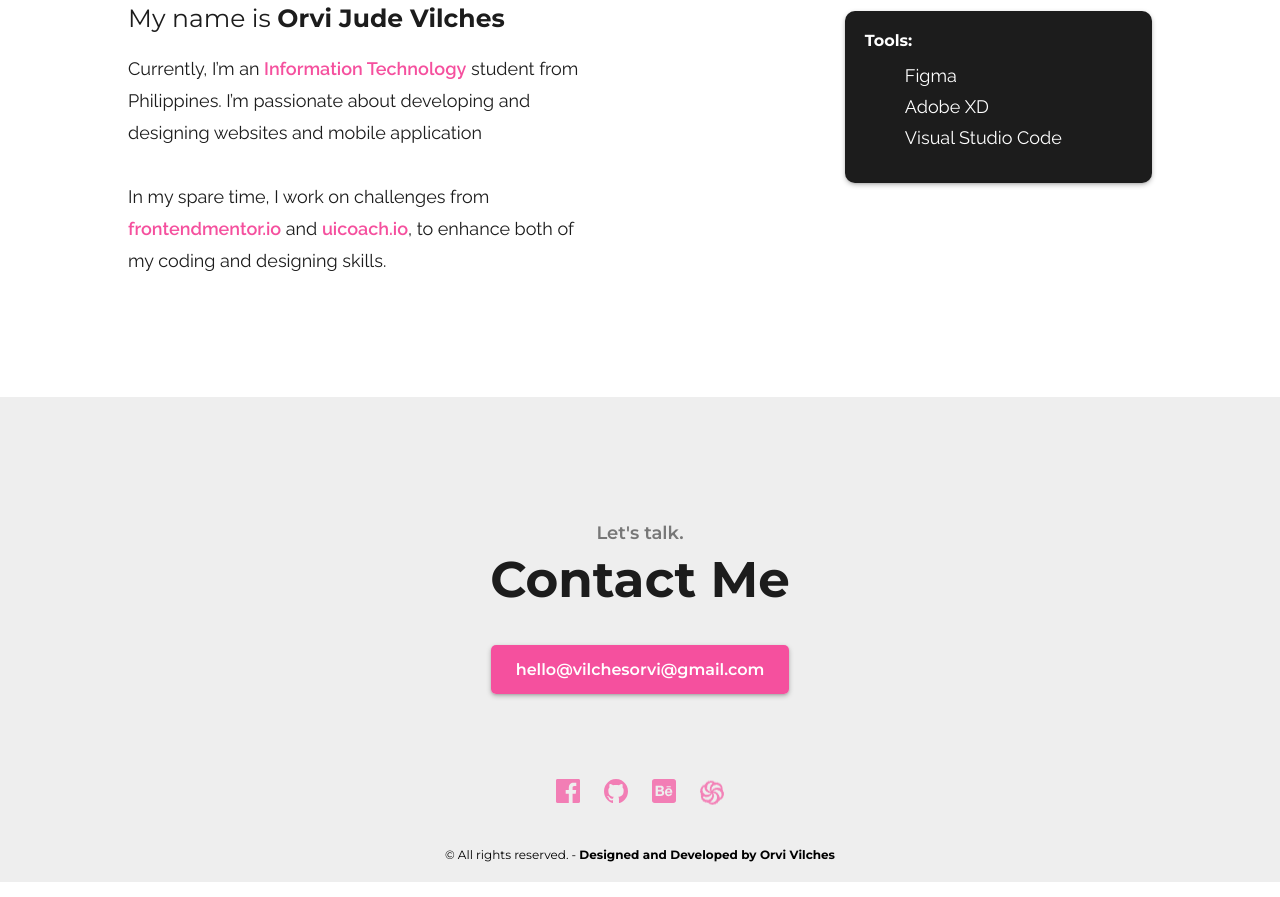
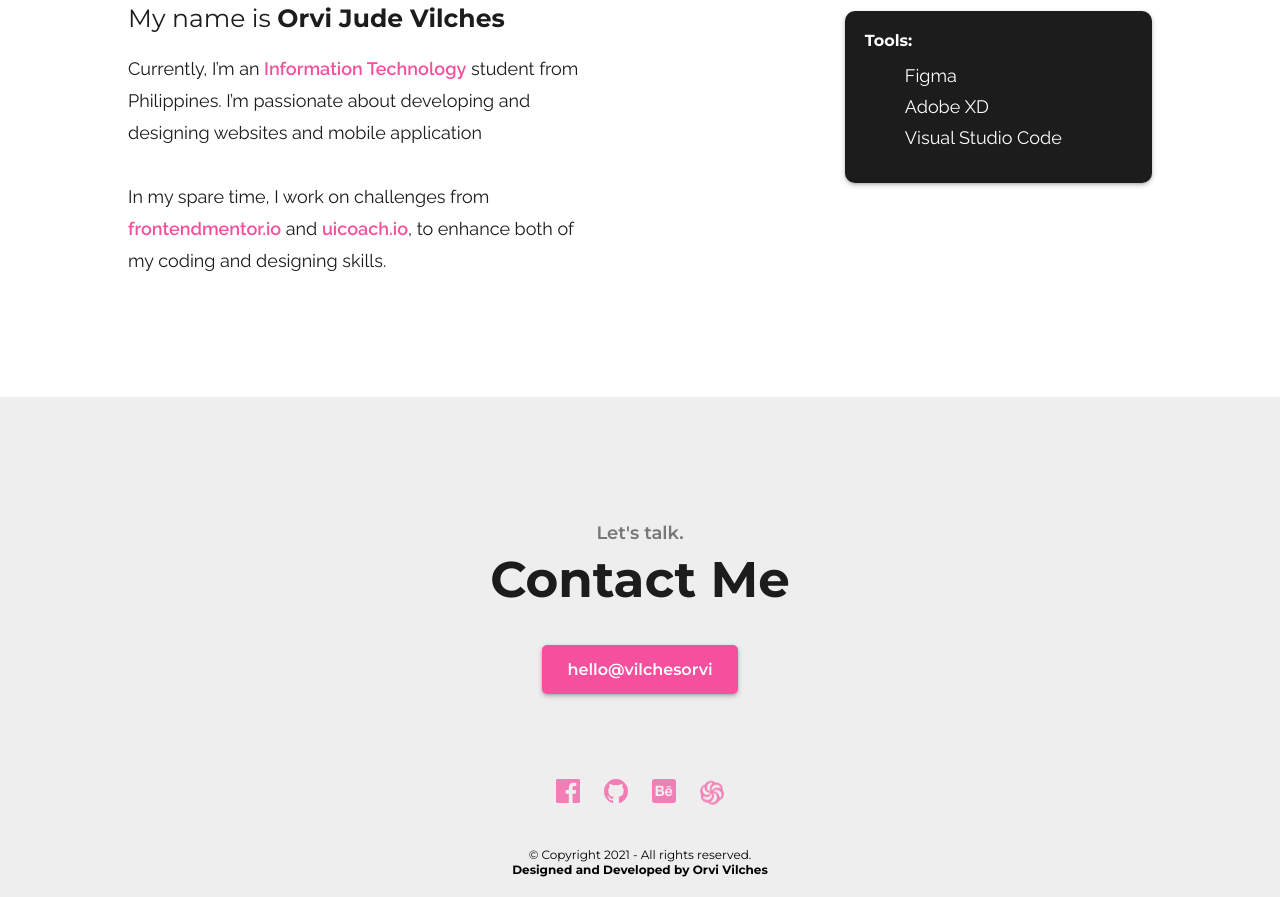
Before and after one commit to orvijude/portfolio, a plain HTML site: page index.html in a window 1280 px wide. Shown: the part 1758-2655 px from the top of the page. Drawn offline with nearby package versions, Linux system fonts and the light colour scheme.

Commit message:
update index.html

```diff
--- a/index.html
+++ b/index.html
@@ -112,7 +112,7 @@
             <p data-aos="fade-down" data-aos-duration="1500">Let's talk.</p>
             <h2 data-aos="fade-up" data-aos-duration="1500">Contact Me</h2>
             <div data-aos="fade-up" data-aos-duration="1500">
-                <a class="btn _pink" href="mailto:vilchesorvi@gmail.com?Subject=Hello%20Orvi">hello@vilchesorvi@gmail.com</a>
+                <a class="btn _pink" href="mailto:vilchesorvi@gmail.com?Subject=Hello%20Orvi">hello@vilchesorvi</a>
             </div>
             <ul class="web_links">
                 <li data-aos="fade-up" data-aos-duration="1500">
@@ -139,7 +139,11 @@
         </div>
     </section>
     <footer class="footer">
-        <span>&copy; All rights reserved. - <strong>Designed and Developed by Orvi Vilches</strong></span>
+        <span>
+            &copy; Copyright 2021 - All rights reserved.
+            <br>
+            <strong>Designed and Developed by Orvi Vilches</strong>
+        </span>
     </footer>
 
 
```
